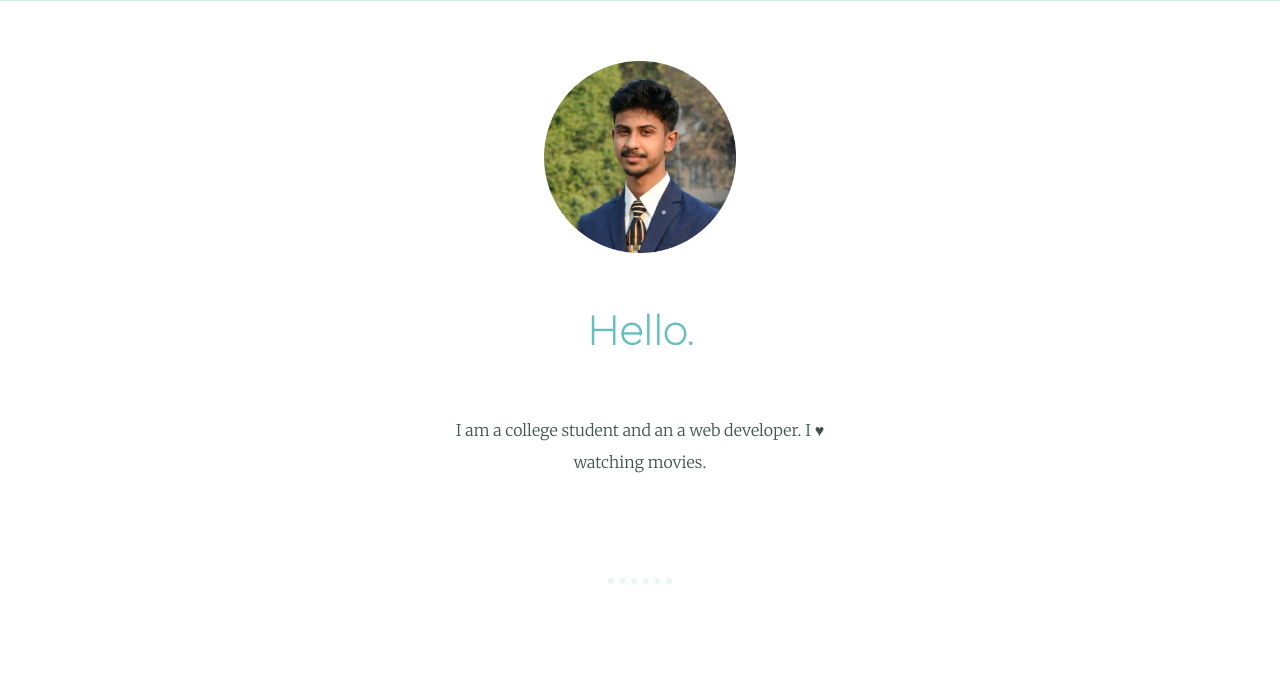
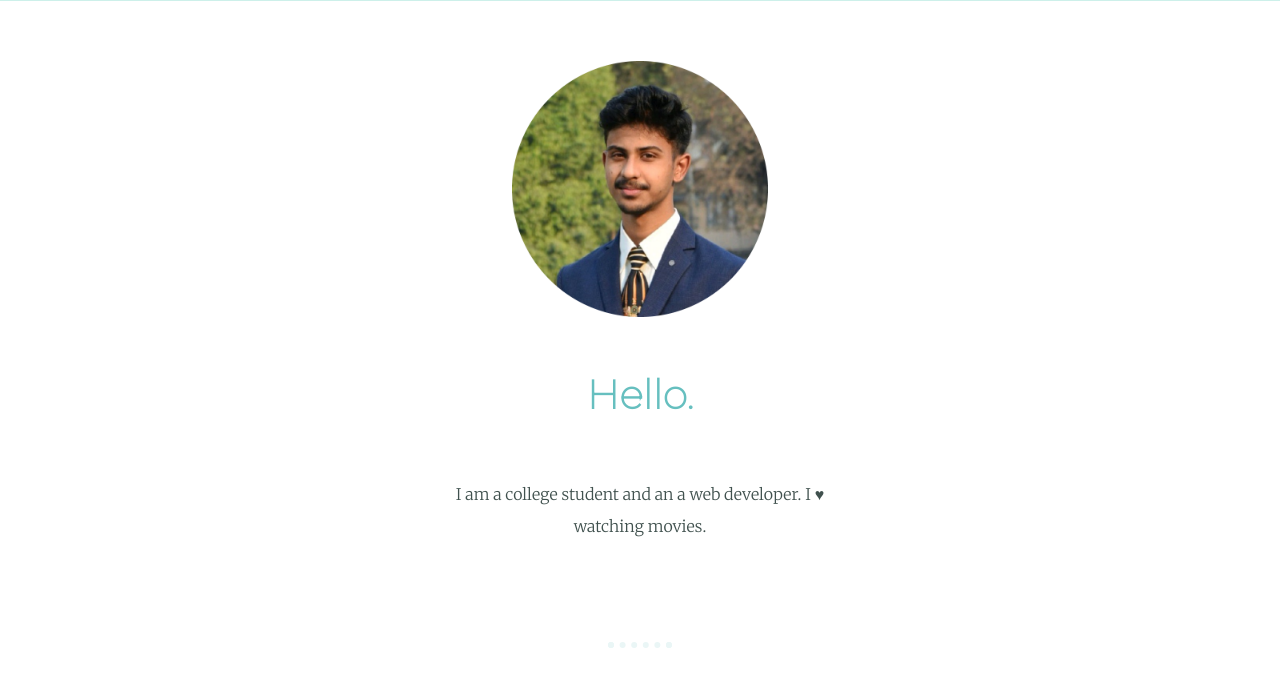
Before and after one commit to ankitanand1974/My-Personal-Website, a plain HTML site: page index.html in a window 1280 px wide. Shown: the part 798-1479 px from the top of the page. Drawn offline with Linux system fonts and the light colour scheme.

Commit message:
Update index.html

```diff
--- a/index.html
+++ b/index.html
@@ -23,7 +23,7 @@
     </div>
     <div class="middle-container">
       <div class="profile">
-        <img src="images/profile.png" width="15%" alt="">
+        <img src="images/profile.png" width="20%" alt="">
         <h2>Hello.</h2>
         <p class="intro">I am a college student and an a web developer. I ♥ watching movies.</p>
       </div>
```
